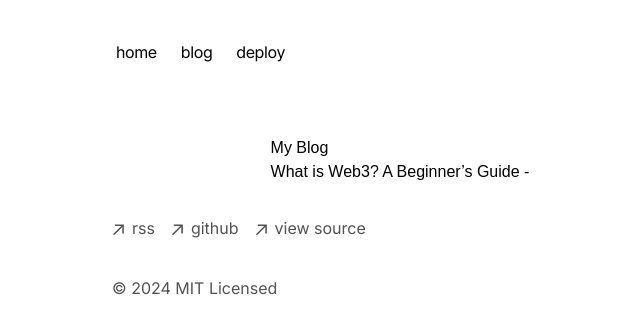
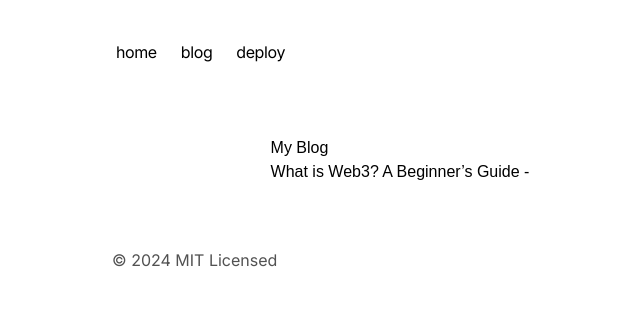
Before and after one commit to zakcroft/zakcroft.github.io, a Next.js app: page / in a window 1280 px wide. Shown: the top 332 px of the page, without its empty margins (240-880 px from the left). Built offline with nearby package versions, Linux system fonts and the light colour scheme.

Commit message:
add next blog

```diff
--- a/app/components/footer.tsx
+++ b/app/components/footer.tsx
@@ -19,38 +19,10 @@ export default function Footer() {
   return (
     <footer className="mb-16">
       <ul className="font-sm mt-8 flex flex-col space-x-0 space-y-2 text-neutral-600 md:flex-row md:space-x-4 md:space-y-0 dark:text-neutral-300">
+
+
         <li>
-          <a
-            className="flex items-center transition-all hover:text-neutral-800 dark:hover:text-neutral-100"
-            rel="noopener noreferrer"
-            target="_blank"
-            href="/rss"
-          >
-            <ArrowIcon />
-            <p className="ml-2 h-7">rss</p>
-          </a>
-        </li>
-        <li>
-          <a
-            className="flex items-center transition-all hover:text-neutral-800 dark:hover:text-neutral-100"
-            rel="noopener noreferrer"
-            target="_blank"
-            href="https://github.com/vercel/next.js"
-          >
-            <ArrowIcon />
-            <p className="ml-2 h-7">github</p>
-          </a>
-        </li>
-        <li>
-          <a
-            className="flex items-center transition-all hover:text-neutral-800 dark:hover:text-neutral-100"
-            rel="noopener noreferrer"
-            target="_blank"
-            href="https://vercel.com/templates/next.js/portfolio-starter-kit"
-          >
-            <ArrowIcon />
-            <p className="ml-2 h-7">view source</p>
-          </a>
+
         </li>
       </ul>
       <p className="mt-8 text-neutral-600 dark:text-neutral-300">
```
Also changed, not shown: package.json (+2 -9 lines).
